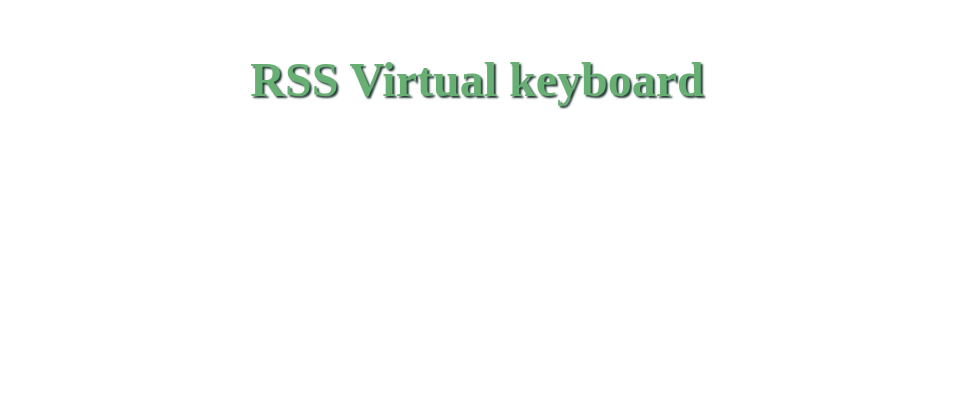
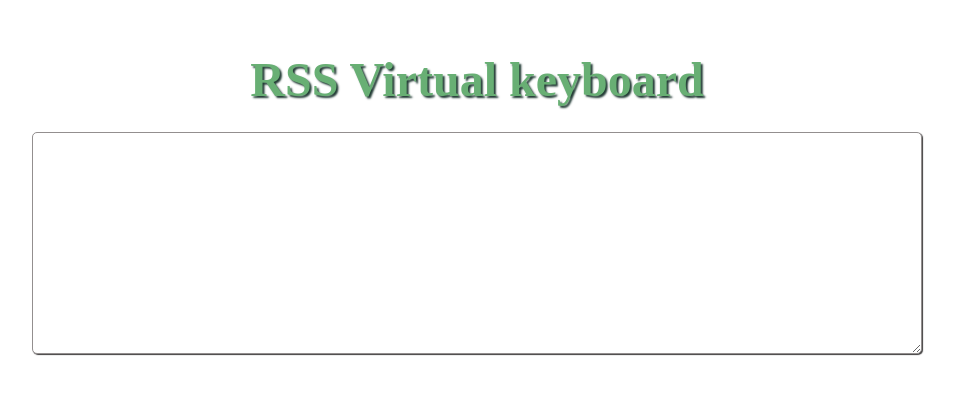
Before and after one commit to Tetiana-KET/virtual-keyboard, a website: page src/index.html in a window 1280 px wide. Shown: the whole page, without its empty margins (163-1118 px from the left). Drawn offline with nearby package versions, Linux system fonts and the light colour scheme.

Commit message:
feat(idex.js, style.css): add textarea

```diff
--- a/src/index.js
+++ b/src/index.js
@@ -2,7 +2,15 @@ const wrapper = document.createElement("div");
 wrapper.classList.add("wrapper");
 document.body.prepend(wrapper);
 
+//TITLE
 const title = document.createElement("h1");
 title.classList.add("title");
 title.textContent = "RSS Virtual keyboard";
 wrapper.append(title);
+
+//TEXT AREA
+const textArea = document.createElement("textarea");
+textArea.classList.add("text-area");
+wrapper.append(textArea);
+
+//KEYBORD
--- a/src/style.css
+++ b/src/style.css
@@ -1,13 +1,29 @@
 .flex {
   display: flex;
+  flex-direction: column;
+
 }
 .wrapper {
   padding: 20px;
+  display: flex;
+  flex-direction: column;
+  align-items: center;
 }
 .title {
   text-align: center;
   color: rgb(104 175 116);
   text-shadow: 2px 2px 2px rgb(33, 58, 52);
   font-size: 3rem;
-  margin-bottom: 10px;
+  margin-bottom: 25px;
 }
+.text-area {
+  width: 70%;
+  min-height: 200px;
+  resize: vertical;
+  padding: 10px;
+  line-height: 1.5em;
+  border-radius: 5px;
+  border: 1px solid #938f8f;
+  box-shadow: 1px 1px 1px #403e3e;
+  margin-bottom: 25px;
+}
```
